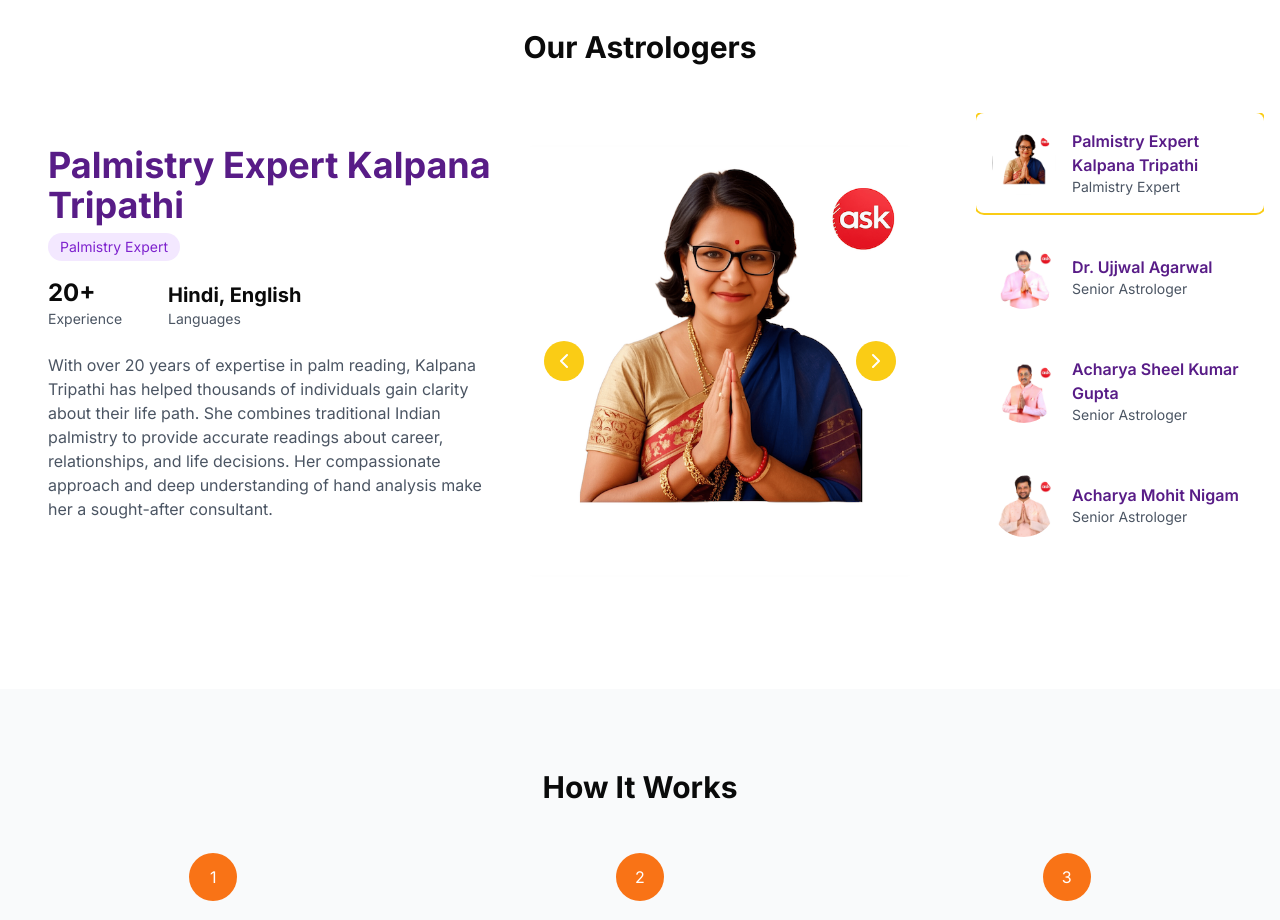
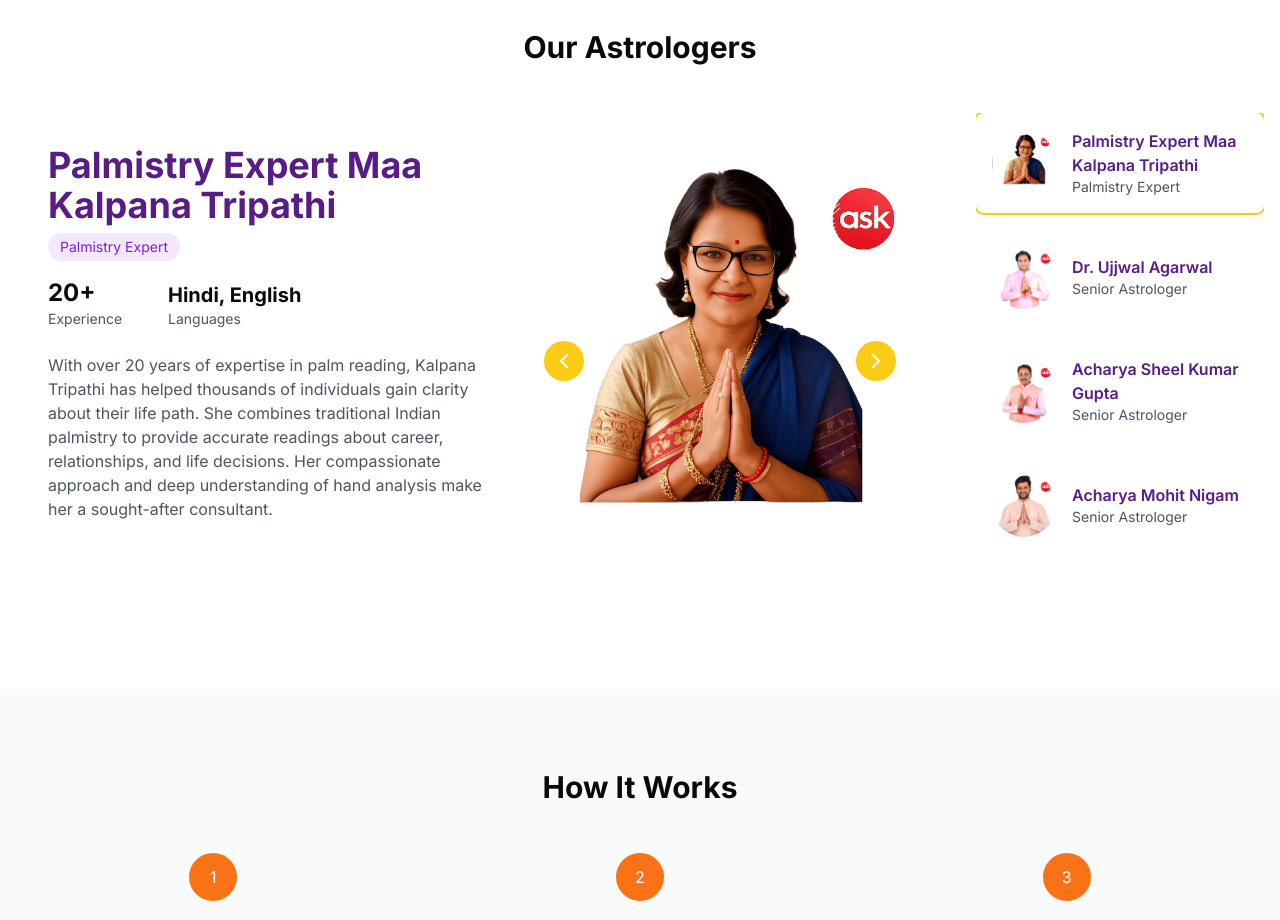
Before and after one commit to Astrokiran/ask-website, a Next.js app: page / in a window 1280 px wide. Shown: the part 1160-2080 px from the top of the page. Built offline with nearby package versions, Linux system fonts and the light colour scheme.

Commit message:
Update featured-astrologers.tsx

```diff
--- a/components/featured-astrologers.tsx
+++ b/components/featured-astrologers.tsx
@@ -8,7 +8,7 @@ import { motion } from "framer-motion"
 
 const astrologers = [
   {
-    name: "Palmistry Expert Kalpana Tripathi",
+    name: "Palmistry Expert Maa Kalpana Tripathi",
     title: "Palmistry Expert",
     stats: {
       Experience: "20+",
```
